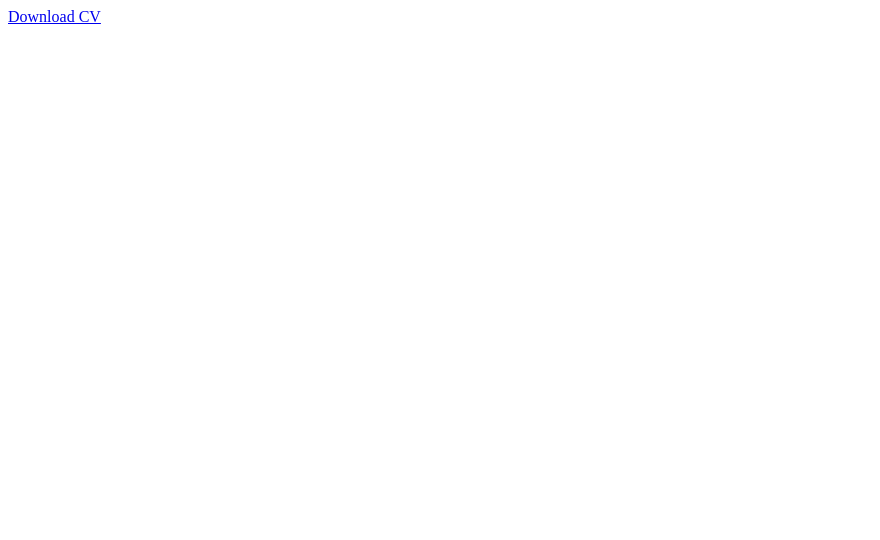
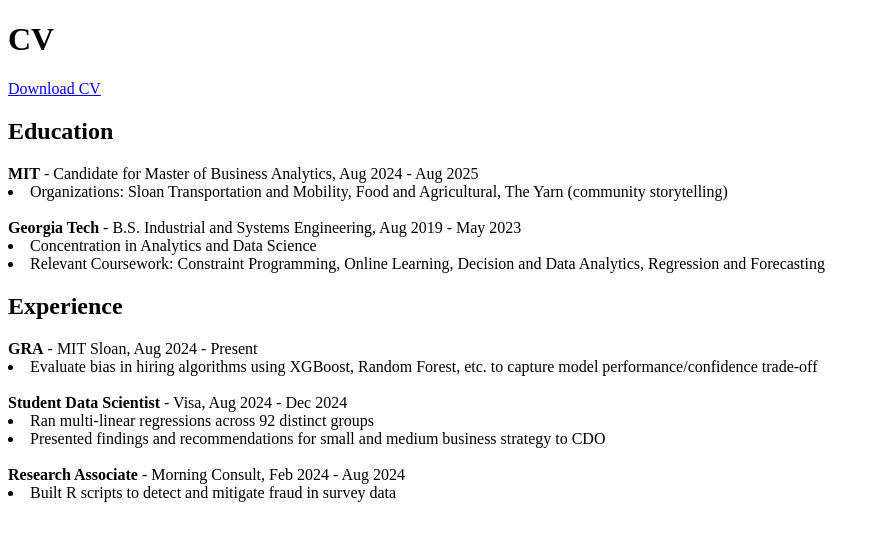
Before and after one commit to bhargavilanka/portfolio, a plain HTML site: page cv/index.html in a window 1280 px wide. Shown: the whole page, without its empty margins (0-880 px from the left). Drawn offline with Linux system fonts and the light colour scheme.

Commit message:
Update index.html

```diff
--- a/cv/index.html
+++ b/cv/index.html
@@ -6,6 +6,47 @@
     <title>CV</title>
 </head>
 <body>
+    <h1>CV</h1>
     <a href="./sample_cv.pdf" download="sample_cv.pdf">Download CV</a>
+
+    <h2>Education</h2>
+
+    <div class="edu">
+        <div class="edu-item">
+            <strong>MIT</strong> - Candidate for Master of Business Analytics, Aug 2024 - Aug 2025
+            <li>Organizations: Sloan Transportation and Mobility, Food and Agricultural, The Yarn (community storytelling)</li>
+        </div>
+        <br>
+        <div class="edu-item">
+            <strong>Georgia Tech</strong> - B.S. Industrial and Systems Engineering, Aug 2019 - May 2023
+            <li>Concentration in Analytics and Data Science</li>
+            <li>Relevant Coursework: Constraint Programming, Online Learning, Decision and Data Analytics, Regression and Forecasting</li>
+        </div>
+
+    </div>
+
+
+    <h2>Experience</h2>
+
+    <div class="experience">
+        <div class="experience-item">
+            <strong>GRA</strong> - MIT Sloan, Aug 2024 - Present
+            <li>Evaluate bias in hiring algorithms using XGBoost, Random Forest, etc. to capture model performance/confidence trade-off</li>
+        </div>
+        <br>
+        <div class="experience-item">
+            <strong>Student Data Scientist</strong> - Visa, Aug 2024 - Dec 2024
+            <li>Ran multi-linear regressions across 92 distinct groups</li>
+            <li>Presented findings and recommendations for small and medium business strategy to CDO</li>
+        </div>
+        <br>
+        <div class="experience-item">
+            <strong>Research Associate</strong> - Morning Consult, Feb 2024 - Aug 2024
+            <li>Built R scripts to detect and mitigate fraud in survey data</li>
+        </div>
+
+    </div>
+
+
 </body>
 </html>
```
